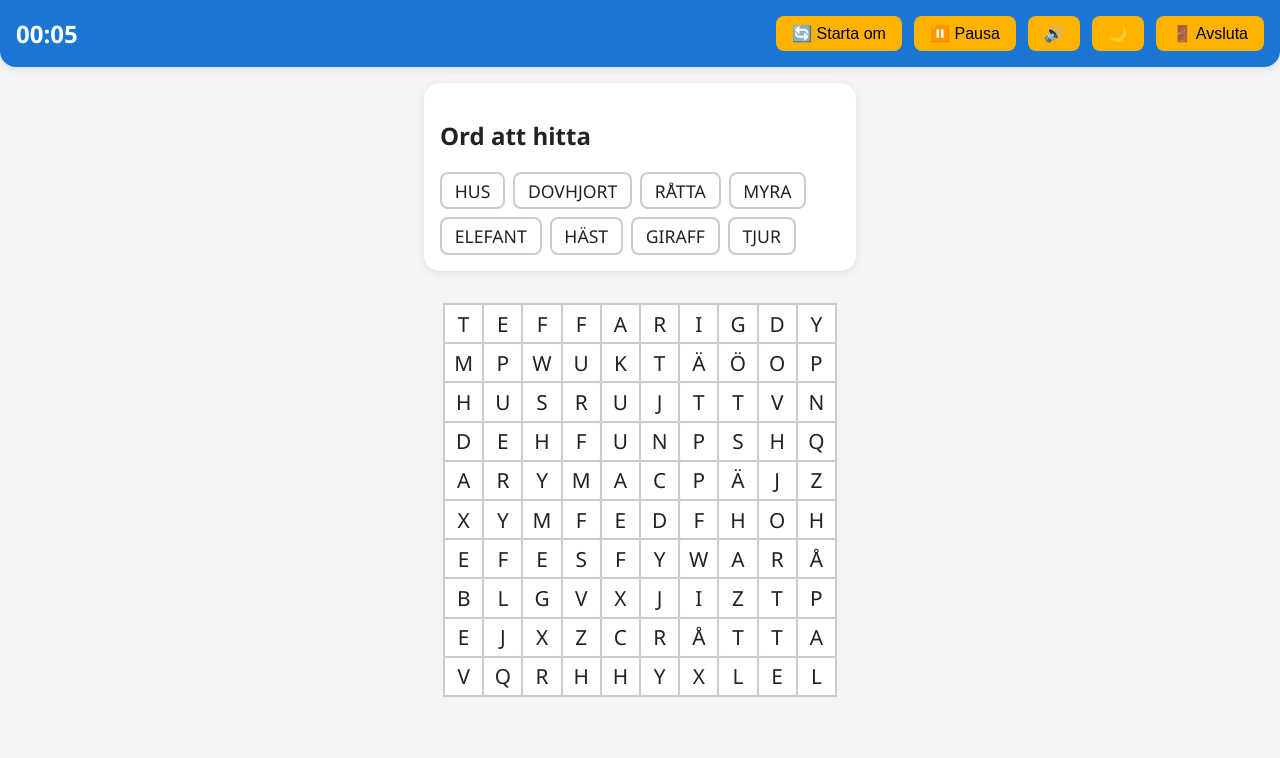
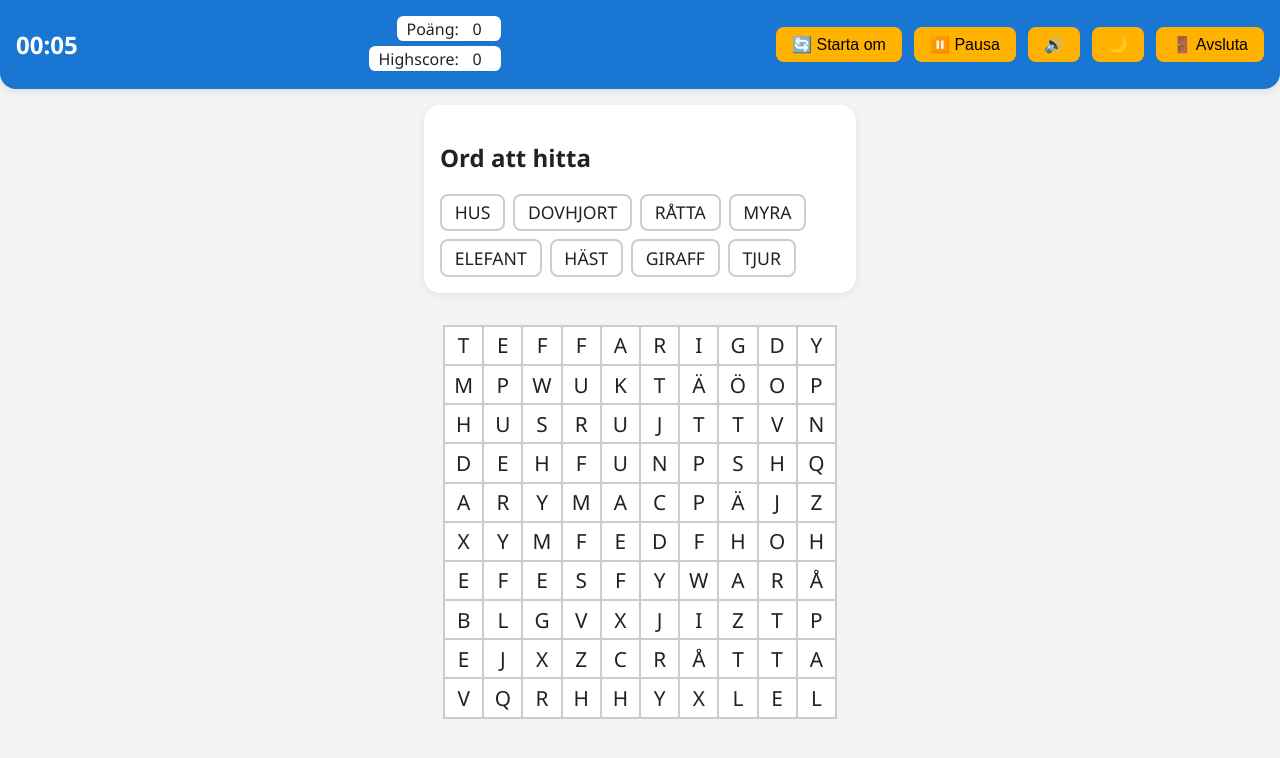
Before and after one commit to hakimsjo/word-finder, a plain HTML site: page index.html in a window 1280 px wide. Drawn offline with Linux system fonts and the light colour scheme.

Commit message:
Add scoreboard display and update logic for scoring system

```diff
--- a/css/style.css
+++ b/css/style.css
@@ -83,6 +83,22 @@ body.dark {
 .timer {
   font-size: 1.5rem;
   font-weight: bold;
+}
+.scoreboard {
+  display: flex;
+  flex-direction: column;
+  align-items: flex-end;
+  margin-left: 1.5rem;
+  font-size: 1rem;
+  gap: 0.2rem;
+}
+.scoreboard span {
+  background: var(--cell-bg);
+  color: var(--text);
+  border-radius: 0.4rem;
+  padding: 0.1rem 0.6rem;
+  margin-bottom: 0.1rem;
+  box-shadow: 0 1px 2px rgba(0,0,0,0.04);
 }
 .controls button {
   margin-left: 0.5rem;
--- a/game.js
+++ b/game.js
@@ -1,6 +1,7 @@
 // game.js - All spel-logik
 
 const GRID_SIZE = 10;
+
 let selectedCells = [];
 let selectionStart = null;
 let foundWords = new Set();
@@ -8,6 +9,22 @@ let timerInterval = null;
 let seconds = 0;
 let paused = false;
 let soundOn = true;
+let score = 0;
+let highscore = 0;
+
+function getSessionCookie(name) {
+  const match = document.cookie.match(new RegExp('(^| )' + name + '=([^;]+)'));
+  return match ? decodeURIComponent(match[2]) : null;
+}
+
+function setSessionCookie(name, value) {
+  document.cookie = name + '=' + encodeURIComponent(value) + '; path=/;';
+}
+
+function updateScoreboard() {
+  document.getElementById('score').textContent = score;
+  document.getElementById('highscore').textContent = highscore;
+}
 
 function shuffle(array) {
   for (let i = array.length - 1; i > 0; i--) {
@@ -187,6 +204,12 @@ function checkWord(word, cells) {
     for (let [r, c] of cells) {
       document.querySelector(`td[data-row='${r}'][data-col='${c}']`).classList.add('found');
     }
+    score += 10; // 10 poäng per ord
+    if (score > highscore) {
+      highscore = score;
+      setSessionCookie('highscore', highscore);
+    }
+    updateScoreboard();
     if (foundWords.size === wordsToFind.length) {
       document.getElementById('congrats').classList.add('visible');
       if (soundOn) {
@@ -208,6 +231,8 @@ function restartGame() {
   grid = createGrid(wordsToFind);
   renderGrid(grid);
   resetTimer();
+  score = 0;
+  updateScoreboard();
   startTimer();
 }
 
@@ -232,8 +257,13 @@ function quitGame() {
 let wordsToFind = pickWords(8);
 let grid = createGrid(wordsToFind);
 document.addEventListener('DOMContentLoaded', () => {
+  // Läs highscore från session cookie
+  const savedHigh = getSessionCookie('highscore');
+  highscore = savedHigh ? parseInt(savedHigh, 10) : 0;
+  score = 0;
   renderWordList(wordsToFind);
   renderGrid(grid);
+  updateScoreboard();
   startTimer();
   document.getElementById('restartBtn').onclick = restartGame;
   document.getElementById('pauseBtn').onclick = pauseTimer;
--- a/index.html
+++ b/index.html
@@ -10,6 +10,10 @@
 <body>
   <div class="game-header">
     <div class="timer" id="timer">00:00</div>
+    <div class="scoreboard">
+      <span>Poäng: <span id="score">0</span></span>
+      <span>Highscore: <span id="highscore">0</span></span>
+    </div>
     <button id="menuBtn" class="menu-btn" aria-label="Meny">☰</button>
     <div class="controls" id="controlsMenu">
       <button id="restartBtn">🔄 Starta om</button>
```
